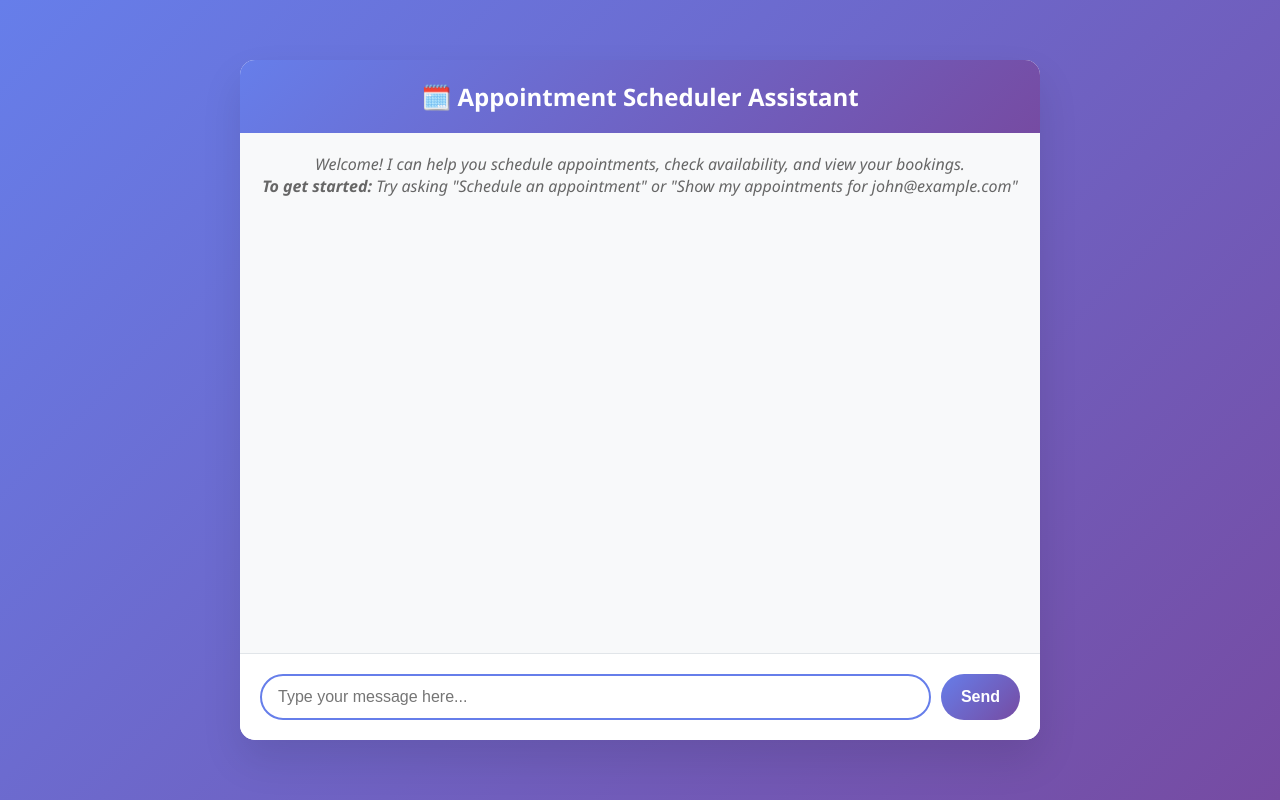
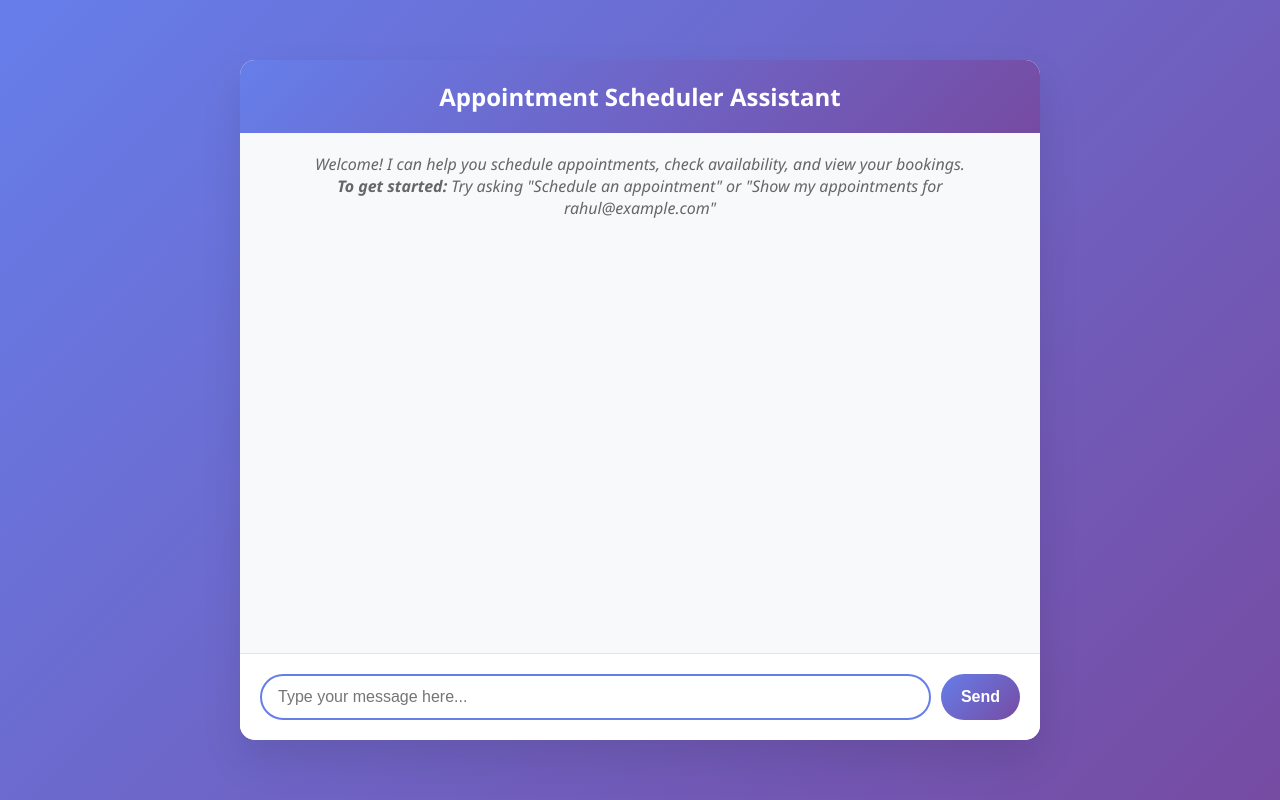
Before and after one commit to rahul-10-byte/appointment-booking-chatbot, a plain HTML site: page static/index.html in a window 1280 px wide. Drawn offline with Linux system fonts and the light colour scheme.

Commit message:
fixes in readme

```diff
--- a/static/index.html
+++ b/static/index.html
@@ -179,13 +179,13 @@
 <body>
     <div class="chat-container">
         <div class="chat-header">
-            🗓️ Appointment Scheduler Assistant
+            Appointment Scheduler Assistant
         </div>
 
         <div class="chat-messages" id="chatMessages">
             <div class="welcome-message">
                 Welcome! I can help you schedule appointments, check availability, and view your bookings.<br>
-                <strong>To get started:</strong> Try asking "Schedule an appointment" or "Show my appointments for john@example.com"
+                <strong>To get started:</strong> Try asking "Schedule an appointment" or "Show my appointments for rahul@example.com"
             </div>
         </div>
 
```
Also changed, not shown: 1 other file.
